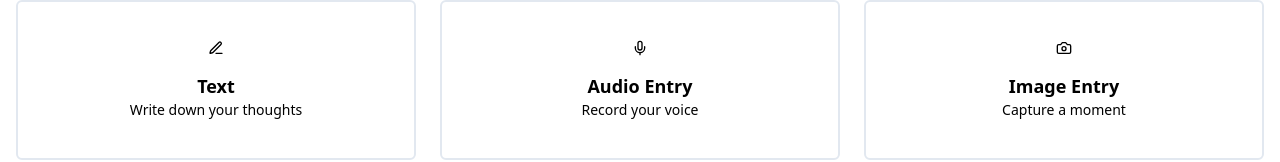
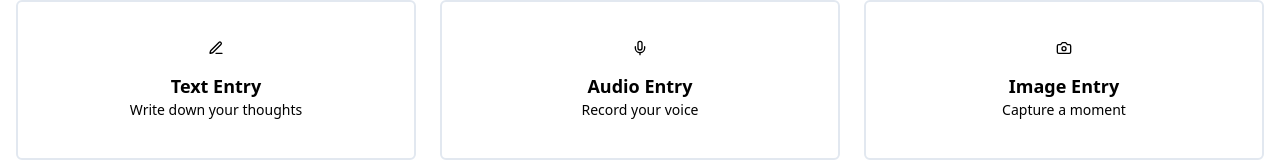
Before and after one commit to Sansiveri-Alexzander/hci-project-digital-journal, a React (Vite) app in the folder MemoSphere/frontend/: page / in a window 1280 px wide. Shown: the part 236-398 px from the top of the page. Built offline with nearby package versions, Linux system fonts and the light colour scheme; no server answers; what assemblyai would draw is missing.

Commit message:
small color change and added some text

```diff
--- a/MemoSphere/frontend/src/components/pages/Home.tsx
+++ b/MemoSphere/frontend/src/components/pages/Home.tsx
@@ -33,7 +33,7 @@ export const Home = () => {
                 >
                     <PenLine className="h-10 w-10" />
                     <div className="flex flex-col items-center">
-                        <span className="text-lg font-semibold">Text</span>
+                        <span className="text-lg font-semibold">Text Entry</span>
                         <span className="text-sm">Write down your thoughts</span>
                     </div>
                 </Button>
--- a/MemoSphere/frontend/src/index.css
+++ b/MemoSphere/frontend/src/index.css
@@ -34,7 +34,7 @@
 
     --radius: 0.5rem;
 
-    --primary-color: #e82361;
+    --primary-color: #ed786b;
     --accent-color: #752239;
     --text-entry-color: #F2D0A4;
     --audio-entry-color: #69DC9E;
```
